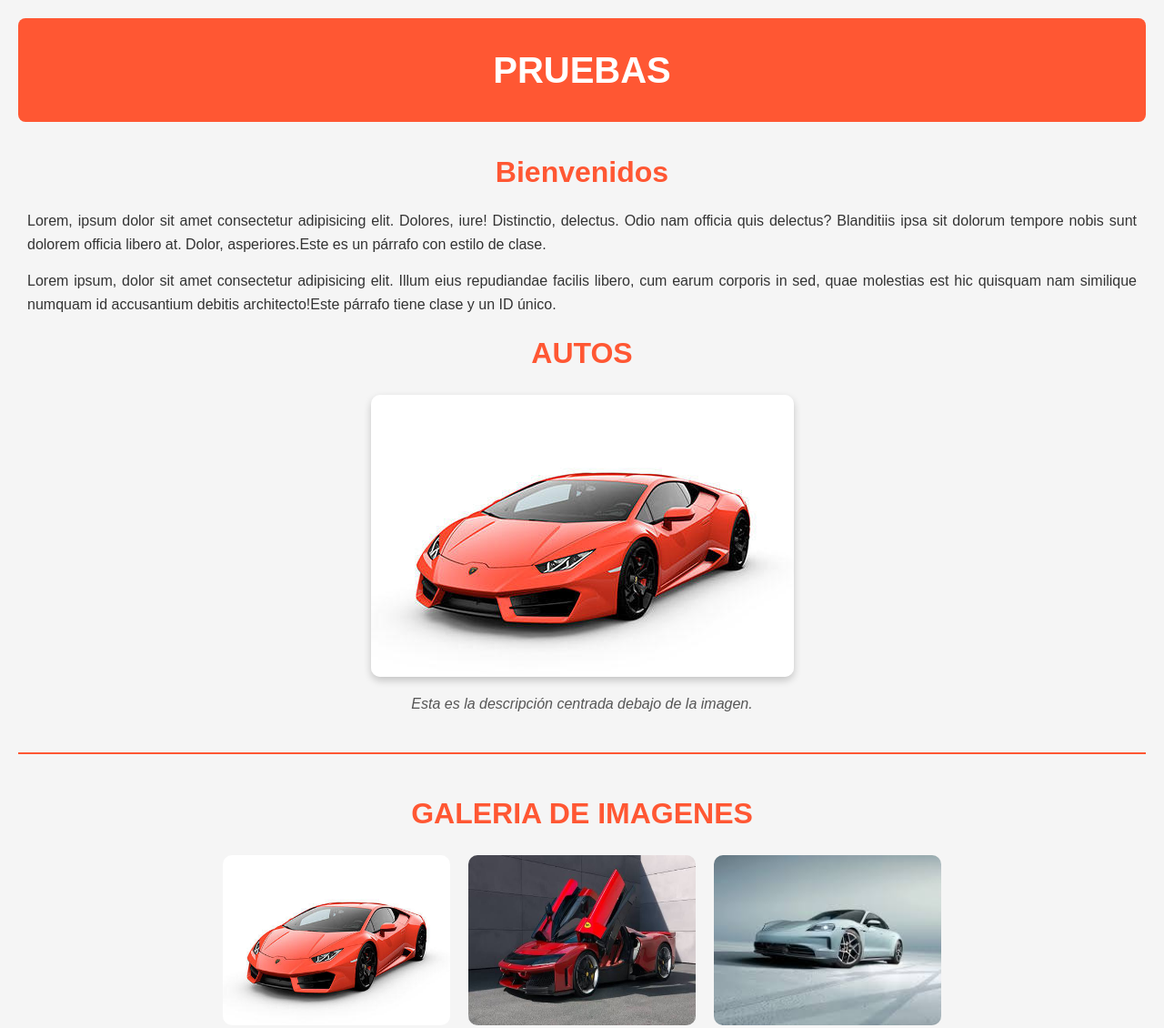
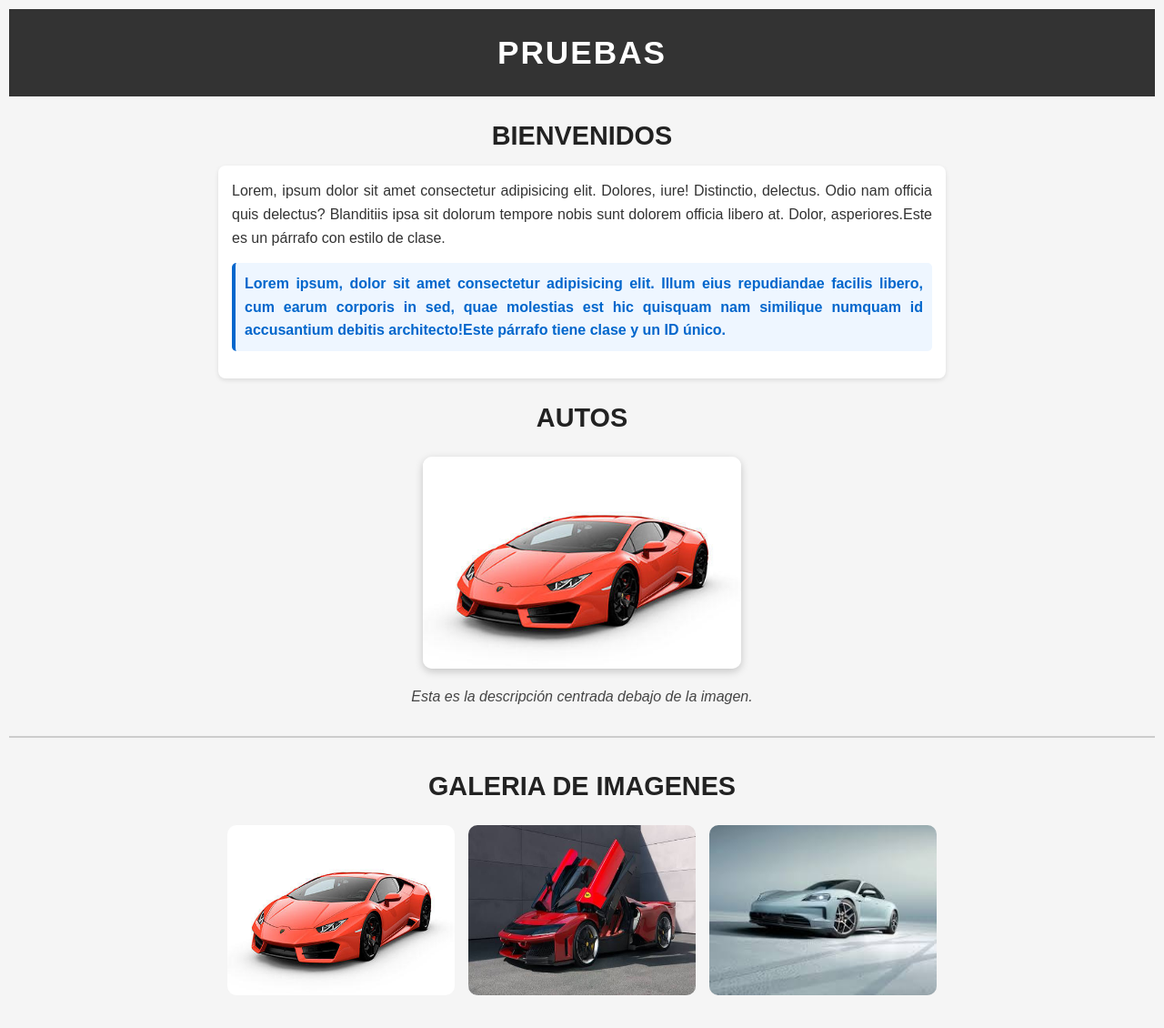
Before and after one commit to faccprueb-cloud/Clase-01.10-Repositorio, a plain HTML site: page index.html in a window 1280 px wide. Shown: the whole page at 91% size. Drawn offline with Linux system fonts and the light colour scheme; files that its build step writes are made by us from their sources.

Commit message:
estilos.css

```diff
--- a/estilos.css
+++ b/estilos.css
@@ -1,124 +1,110 @@
-/* Reset básico */
+/* ====== RESET BÁSICO ====== */
 * {
     margin: 0;
     padding: 0;
     box-sizing: border-box;
-  font-family: 'Arial', sans-serif;
 }
 
-/* Body */
+/* ====== ESTILO GENERAL ====== */
 body {
+    font-family: Arial, Helvetica, sans-serif;
+    line-height: 1.6;
     background-color: #f5f5f5;
     color: #333;
-  line-height: 1.6;
-  padding: 20px;
+    padding: 10px;
 }
 
-/* Header */
+/* ====== HEADER ====== */
 header {
-  background-color: #FF5733;
-  color: white;
+    background-color: #333;
+    color: #fff;
+    padding: 20px 0;
     text-align: center;
-  padding: 25px 0;
-  border-radius: 8px;
-  margin-bottom: 30px;
 }
 
 header h1 {
-  font-size: 2.5rem;
+    font-size: 2.2rem;
+    letter-spacing: 2px;
 }
 
-/* Títulos de secciones */
+/* ====== TITULOS GENERALES ====== */
 .titulo {
-  color: #FF5733;
-  margin-bottom: 15px;
     text-align: center;
-  font-size: 2rem;
+    color: #222;
+    margin: 20px 0 10px 0;
+    font-size: 1.8rem;
+    text-transform: uppercase;
 }
 
-/* Texto de párrafos */
+/* ====== CONTENIDO Y TEXTOS ====== */
+.contenido {
+    max-width: 800px;
+    margin: 0 auto;
+    padding: 15px;
+    background: #fff;
+    border-radius: 8px;
+    box-shadow: 0px 2px 5px rgba(0,0,0,0.1);
+}
+
 .texto {
     margin-bottom: 15px;
     font-size: 1rem;
     text-align: justify;
-  padding: 0 10px;
 }
 
-.texto.especial {
-  background-color: #ffe5e0;
-  border-left: 5px solid #FF5733;
-  padding: 15px;
+#especial {
+    color: #0066cc;
+    font-weight: bold;
+    background-color: #eef6ff;
+    padding: 10px;
+    border-left: 4px solid #0066cc;
     border-radius: 5px;
-  margin-bottom: 20px;
 }
 
-/* Contenedor de imagen principal */
+/* ====== SECCIÓN DE AUTOS ====== */
 .contenedor {
     text-align: center;
-  margin: 20px 0;
+    margin: 20px auto;
 }
 
 .contenedor img {
-  max-width: 80%;
-  height: auto;
+    max-width: 350px;
+    width: 100%;
     border-radius: 10px;
-  box-shadow: 0 4px 8px rgba(0,0,0,0.2);
-  transition: transform 0.3s, box-shadow 0.3s;
-}
-
-.contenedor img:hover {
-  transform: scale(1.05);
-  box-shadow: 0 8px 16px rgba(0,0,0,0.3);
+    box-shadow: 0px 3px 10px rgba(0,0,0,0.2);
 }
 
 .descripcion {
     margin-top: 10px;
     font-style: italic;
-  color: #555;
+    color: #444;
 }
 
-/* Galería de imágenes */
+/* ====== GALERÍA DE IMÁGENES ====== */
 .contenedor-float {
     display: flex;
     justify-content: center;
-  gap: 20px;
+    gap: 15px;
     flex-wrap: wrap;
-  margin-top: 20px;
+    margin: 20px 0;
 }
 
 .contenedor-float img {
     width: 250px;
     height: auto;
     border-radius: 10px;
-  transition: transform 0.3s, box-shadow 0.3s;
+    transition: transform 0.3s ease;
     cursor: pointer;
 }
 
 .contenedor-float img:hover {
     transform: scale(1.05);
-  box-shadow: 0 8px 16px rgba(0,0,0,0.3);
+    box-shadow: 0px 4px 12px rgba(0,0,0,0.3);
 }
 
-/* Separadores */
+/* ====== HR PERSONALIZADO ====== */
 hr {
-  margin: 40px 0;
     border: none;
-  border-top: 2px solid #FF5733;
+    border-top: 2px solid #ccc;
+    margin: 30px 0;
 }
-
-/* Responsivo */
-@media (max-width: 768px) {
-  .contenedor-float img {
-    width: 45%;
-  }
-}
-
-@media (max-width: 480px) {
-  .contenedor-float img {
-    width: 100%;
-  }
-
-  .titulo {
-    font-size: 1.5rem;
-  }
-}
```
Lines whose indentation alone changed are shown as unchanged.
